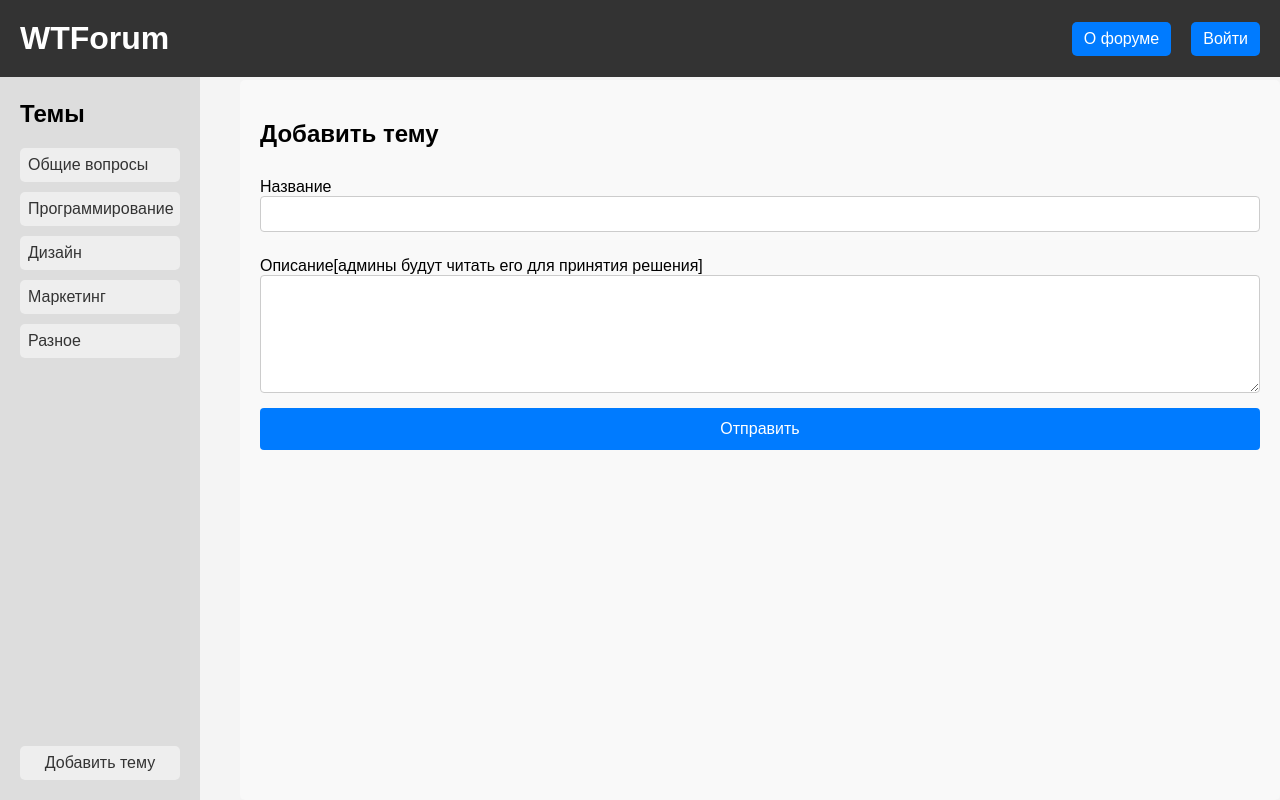
After one commit to andrey3304/The_greatest_project_of_our_time, a Flask app: page /add_topic in a window 1280 px wide. The commit adds this page. Run offline with Flask 3, Linux system fonts and the light colour scheme.

Commit message:
Создано представление добавления темы и соответсвующий html файл

```diff
--- a/data/classes.py
+++ b/data/classes.py
@@ -3,7 +3,7 @@ import sqlalchemy
 from sqlalchemy import orm
 from werkzeug.security import generate_password_hash, check_password_hash
 
-from The_greatest_project_of_our_time.database.db_session import SqlAlchemyBase
+from database.db_session import SqlAlchemyBase
 
 
 class Topic(SqlAlchemyBase):
--- /dev/null
+++ b/data/forms.py
@@ -0,0 +1,9 @@
+from flask_wtf import FlaskForm
+from wtforms import StringField, TextAreaField, SubmitField
+from wtforms.validators import DataRequired
+
+
+class AddTopicForm(FlaskForm):
+    name = StringField('Название', validators=[DataRequired()])
+    about = TextAreaField('Описание[админы будут читать его для принятия решения]')
+    submit = SubmitField('Отправить')
--- a/database/__all_models.py
+++ b/database/__all_models.py
@@ -1 +1 @@
-# мпорт моделей
+from data.classes import Topic, Message
--- a/main.py
+++ b/main.py
@@ -1,7 +1,10 @@
-from flask import Flask, render_template
+from flask import Flask, render_template, redirect
+from data.classes import Topic
+from data.forms import AddTopicForm
 from database import db_session
 
 app = Flask(__name__)
+app.config['SECRET_KEY'] = 'wtforum_secret_key'
 
 
 @app.route('/')
@@ -18,6 +21,22 @@ def show_topic():
     pass
 
 
+@app.route('/add_topic', methods=['GET', 'POST'])
+def add_topic():
+    data = {
+        'main_title': 'WTForum. Главная страница',
+        'label_account_or_login': 'Войти'  # в зависимости от того, авторизован ли пользователь
+    }
+    form = AddTopicForm()
+    if form.validate_on_submit():
+        return redirect('/')
+    return render_template('add_topic.html', title='WTForum. Добавление темы.', form=form, **data)
+
+
+def main():
+    db_session.global_init("The_greatest_project_of_our_time/database/forum_db.sqlite")
+    app.run(debug=True)
+
+
 if __name__ == '__main__':
-    db_session.global_init("database/forumdb.sqlite")
-    app.run(debug=True)
+    main()
--- a/static/index.css
+++ b/static/index.css
@@ -9,7 +9,6 @@ body {
     display: flex;
     min-height: 100vh;
 }
-
 
 .header {
     background-color: #333;
@@ -54,7 +53,6 @@ body {
     background-color: #0056b3;
 }
 
-
 .sidebar {
     width: 200px;
     background-color: #ddd;
@@ -89,12 +87,10 @@ body {
     border-radius: 5px;
 }
 
-
 .sidebar a:hover {
     background-color: #007bff;
     color: white;
 }
-
 
 .add-topic-button {
     display: block;
@@ -110,7 +106,6 @@ body {
 .add-topic-button:hover {
     background-color: #0056b3;
 }
-
 
 .content {
     flex: 1;
@@ -130,7 +125,6 @@ body {
 .topic h2 {
     margin-top: 0;
 }
-
 
 @media (max-width: 768px) {
     .container {
@@ -157,4 +151,49 @@ body {
     margin-top: 250px;
     font-family: "Helvetica Neue",Helvetica,Arial;
     color: #333;
-    }
+}
+
+.content {
+    flex: 3;
+    padding: 20px;
+    background-color: #f9f9f9;
+    border-radius: 5px;
+}
+
+.add-topic-form {
+    display: flex;
+    flex-direction: column;
+    width: 100%;
+}
+
+.add-topic-form label {
+    margin-top: 10px;
+    font-weight: normal;
+}
+
+.add-topic-form input[type="text"],
+.add-topic-form textarea {
+    padding: 8px;
+    margin-bottom: 15px;
+    border: 1px solid #ccc;
+    border-radius: 4px;
+    font-size: 16px;
+}
+
+.add-topic-form textarea {
+    height: 100px;
+}
+
+.add-topic-form input[type="submit"] {
+    background-color: #007bff;
+    color: white;
+    padding: 12px 20px;
+    border: none;
+    border-radius: 4px;
+    cursor: pointer;
+    font-size: 16px;
+}
+
+.add-topic-form input[type="submit"]:hover {
+    background-color: #0056b3;
+}
--- /dev/null
+++ b/templates/add_topic.html
@@ -0,0 +1,18 @@
+{% extends "base.html" %}
+
+{% block content %}
+    <div class="content">
+        <h2>Добавить тему</h2>
+        <form method="POST" action="" class="add-topic-form">
+            {{ form.csrf_token }}
+
+            <label for="{{ form.name.id }}">{{ form.name.label }}</label>
+            <input type="text" id="{{ form.name.id }}" name="{{ form.name.name }}" {{ form.name.render_kw }}>
+
+            <label for="{{ form.about.id }}">{{ form.about.label }}</label>
+            <textarea id="{{ form.about.id }}" name="{{ form.about.name }}" {{ form.about.render_kw }}></textarea>
+
+            <input type="submit" value="Отправить">
+        </form>
+    </div>
+{% endblock %}
--- a/templates/base.html
+++ b/templates/base.html
@@ -25,7 +25,7 @@
             <li><a href="#">Маркетинг</a></li>
             <li><a href="#">Разное</a></li>
         </ul>
-        <a href="#" class="add-topic-button">Добавить тему</a>
+        <a href="/add_topic" class="add-topic-button">Добавить тему</a>
     </div>
 
     {% block content %}
```
Also changed, not shown: data/api.py (added), data/forum.py (added), data/functions.py (deleted), database/forum_db.sqlite.
